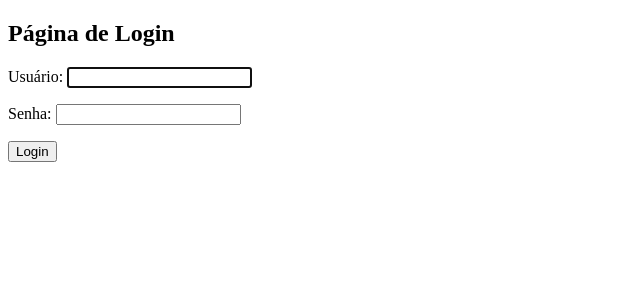
After one commit to brunogomesifrn/pi19treino, a Django app: page /login/ in a window 1280 px wide. The commit adds this page. Shown: the top 300 px of the page, without its empty margins (0-640 px from the left). Run offline with Django 3.2, Linux system fonts and the light colour scheme.

Commit message:
atualizaçães

```diff
--- a/core/templates/index.html
+++ b/core/templates/index.html
@@ -22,11 +22,11 @@
     </div>
     <ul class="nav navbar-nav">
       <li class="active"><a href="#">Inicio</a></li>
-      <li><a href="treinos/">Treinos</a></li>
+      <li><a href="treinos/">Treinos Individuais</a></li>
     </ul>
     <ul class="nav navbar-nav navbar-right">
-      <li><a href="#"><span class="glyphicon glyphicon-user"></span> Sign Up</a></li>
-      <li><a href="#"><span class="glyphicon glyphicon-log-in"></span> Login</a></li>
+      <li><a href="{% url 'registro' %}"><span class="glyphicon glyphicon-user"></span> Cadastro</a></li>
+      <li><a href="{% url 'login' %}"><span class="glyphicon glyphicon-log-in"></span> Login</a></li>
     </ul>
   </div>
 </nav>
--- /dev/null
+++ b/core/templates/registration/login.html
@@ -0,0 +1,17 @@
+<!DOCTYPE html>
+<html>
+<head>
+
+	<link rel="stylesheet" type="text/css" href="/static/css/estilo.css">
+	<title>Autenticação</title>
+</head>
+<body>
+	<h2>Página de Login</h2>
+<form method="post">
+{% csrf_token %}
+<p>Usuário: {{ form.username }}</p>
+<p>Senha: {{ form.password }}</p>
+<button type="submit">Login</button>
+</form>
+</body>
+</html>
--- a/core/templates/treinos.html
+++ b/core/templates/treinos.html
@@ -21,12 +21,12 @@
       <a class="navbar-brand" href="">Treine Hoje</a>
     </div>
     <ul class="nav navbar-nav">
-      <li><a href="">Inicio</a></li>
       <li class="active"><a href="">Treinos Individuais</a></li>
     </ul>
     <ul class="nav navbar-nav navbar-right">
-      <li><a href="#"><span class="glyphicon glyphicon-user"></span> Sign Up</a></li>
-      <li><a href="#"><span class="glyphicon glyphicon-log-in"></span> Login</a></li>
+      <li><a href="{% url 'logout' %}"><span class="glyphicon glyphicon-user"></span> Sign Up</a></li>
+      <li><a href=""><span class="glyphicon glyphicon-ok-circle
+"></span> Olá {{ user.username }}</a></li>
     </ul>
   </div>
 </nav>
--- a/pi19treino/settings.py
+++ b/pi19treino/settings.py
@@ -119,3 +119,9 @@ USE_TZ = True
 # https://docs.djangoproject.com/en/2.2/howto/static-files/
 
 STATIC_URL = '/static/'
+
+LOGIN_URL = '/login/'
+
+LOGIN_REDIRECT_URL = 'treinos'
+
+LOGOUT_REDIRECT_URL = 'index'
--- a/pi19treino/urls.py
+++ b/pi19treino/urls.py
@@ -15,9 +15,13 @@ Including another URLconf
 """
 from django.contrib import admin
 from django.urls import path
-from core.views import index, treinos
+from core.views import index, treinos, registro
+from django.contrib.auth import views as auth_views
 
 urlpatterns = [
     path('', index, name='index'),
-    path('treinos/', treinos, name='treinos')
+    path('treinos/', treinos, name='treinos'),
+    path('login/', auth_views.LoginView.as_view(), name='login'),
+    path("logout/", auth_views.LogoutView.as_view(), name='logout'),
+    path('registro/', registro, name='registro'),
 ]
```
Also changed, not shown: core/templates/registro.html (added, +16 -0 lines), core/views.py (+14 -1 lines).
